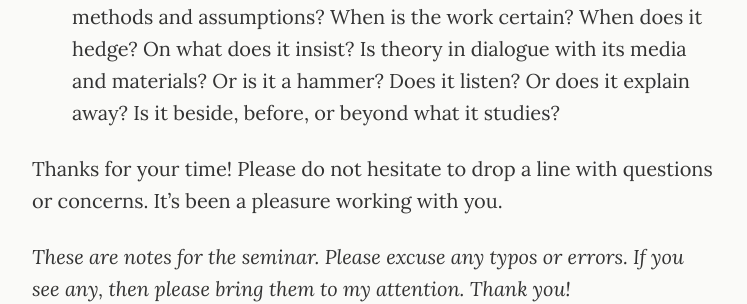
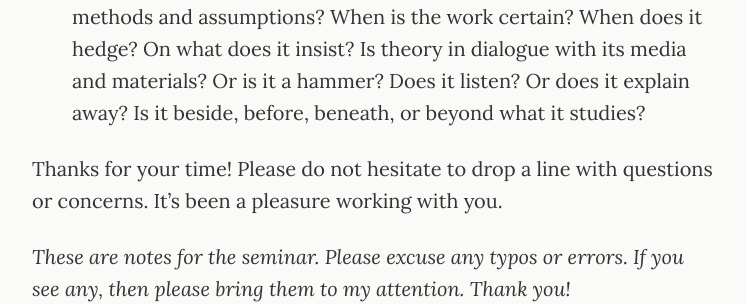
Before and after one commit to jentery/cspt500, a Jekyll site: the page built from _posts/2016-11-21-fourth.md, in a window 1280 px wide and 900 px high, scrolled down 16587 px. Shown: the part 384-688 px from the top of the window, without its empty margins (266-1013 px from the left). Built offline with Jekyll 4.4.1, drawn with Linux system fonts in a browser that asks for light colours; some of the changed text lies outside the part shown.

Commit message:
Update 2016-11-21-fourth.md

```diff
--- a/_posts/2016-11-21-fourth.md
+++ b/_posts/2016-11-21-fourth.md
@@ -63,7 +63,7 @@ Below, then, are a few questions to consider when treating media as apparatuses
 
 * *How does the work perceive?* How does it rely on vision, touch, taste, or listening as a metaphor? As a framework? As an embodied experience? As labour? As a "cut" or "break"? How does perception differ from one subject or body to the next? Do the senses produce anything? Are they distinct? Are they active, passive, or . . . ? How are they measured or disciplined? What role do they play in the production of meaning and values? Of art and theory?
 
-* *How do materials speak or resist interpretation in the work?* How generous is the interpretation? When and how do the materials assert themselves? How do they compel? What room does the work leave for history, archives, data, paradigms, or people to disrupt its methods and assumptions? When is the work certain? When does it hedge? On what does it insist? Is theory in dialogue with its media and materials? Or is it a hammer? Does it listen? Or does it explain away? Is it beside, before, or beyond what it studies?
+* *How do materials speak or resist interpretation in the work?* How generous is the interpretation? When and how do the materials assert themselves? How do they compel? What room does the work leave for history, archives, data, paradigms, or people to disrupt its methods and assumptions? When is the work certain? When does it hedge? On what does it insist? Is theory in dialogue with its media and materials? Or is it a hammer? Does it listen? Or does it explain away? Is it beside, before, beneath, or beyond what it studies?
 
 Thanks for your time! Please do not hesitate to drop a line with questions or concerns. It's been a pleasure working with you.
 
```
